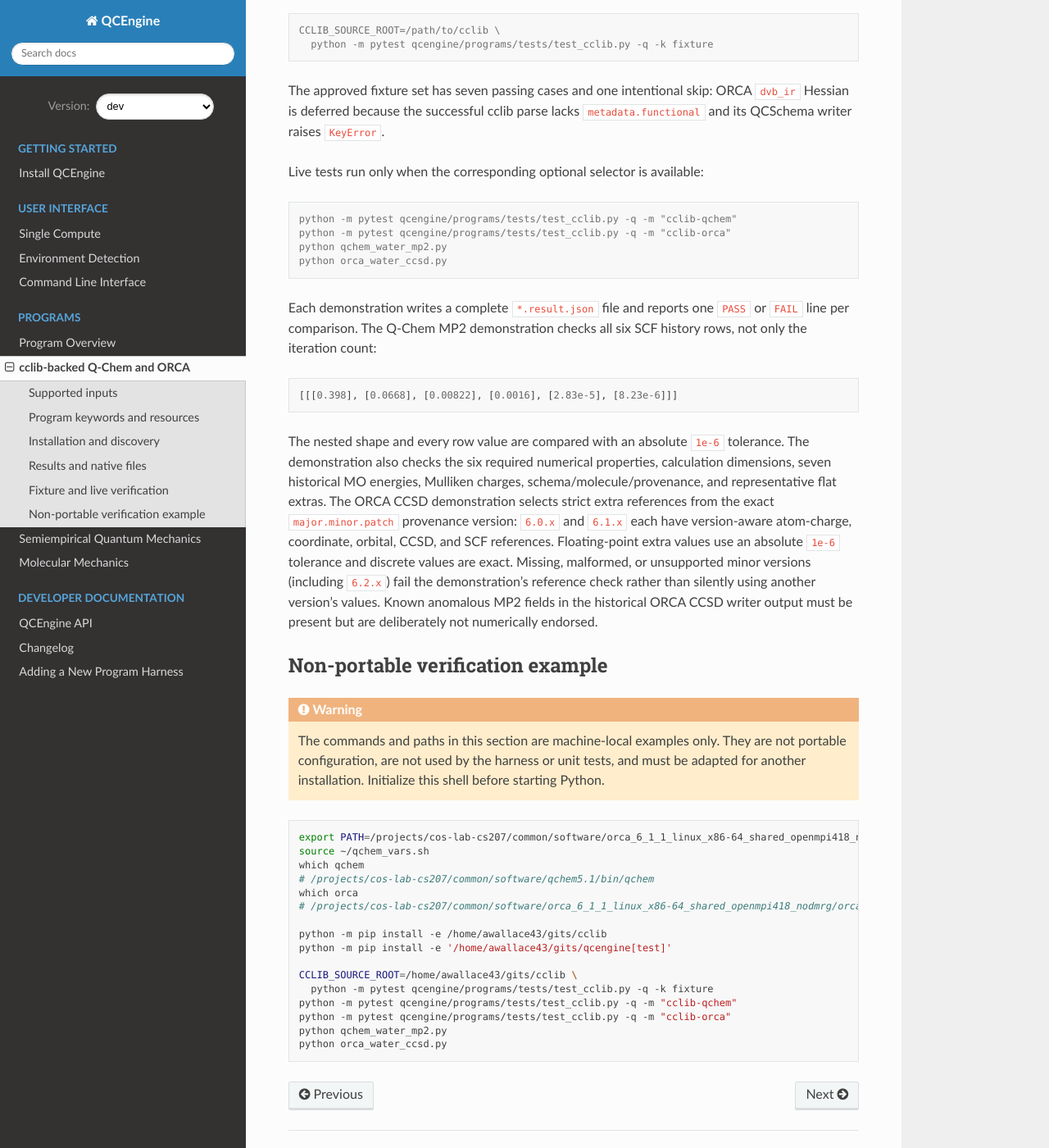
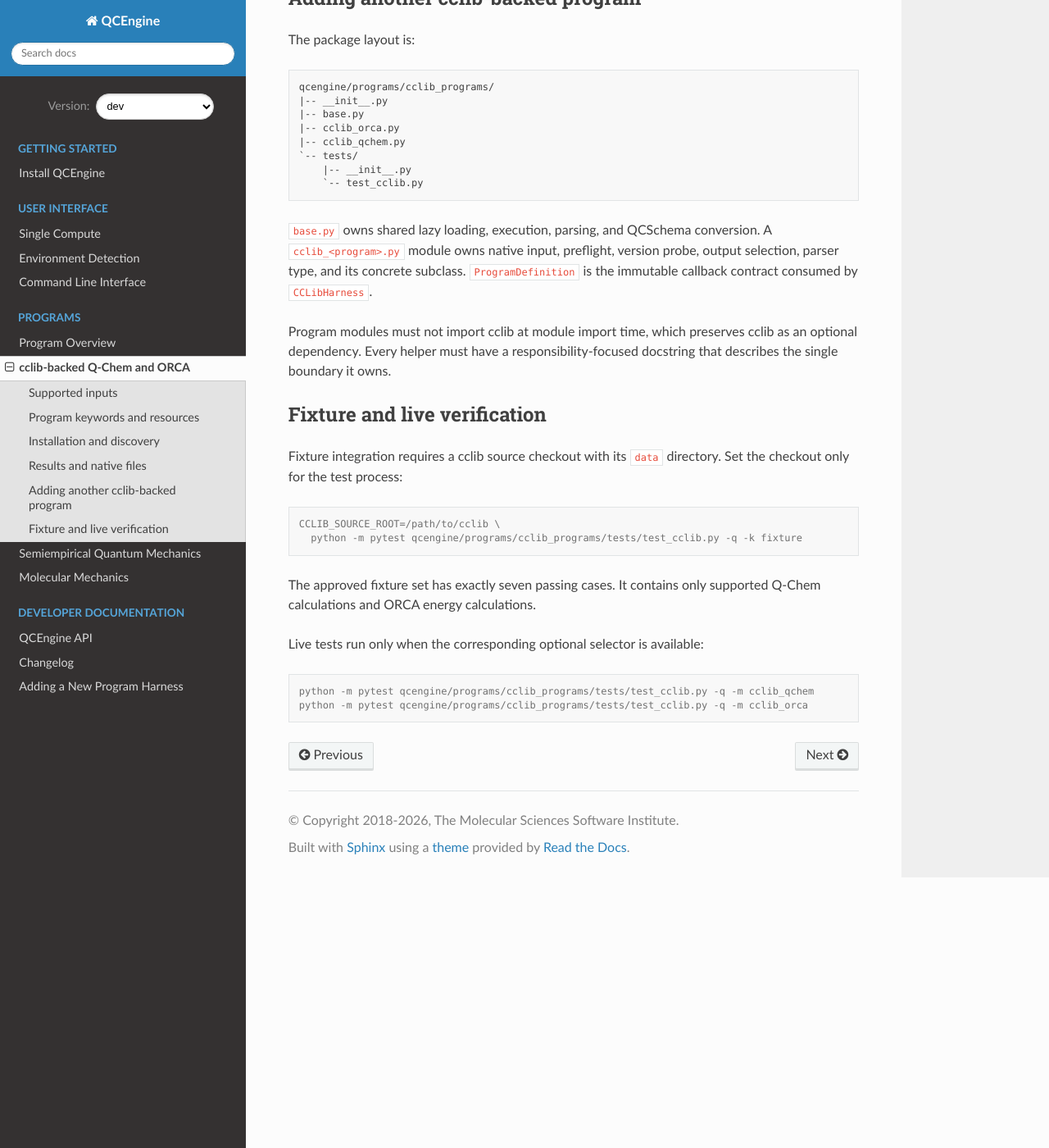
Before and after one commit to MolSSI/QCEngine, a Sphinx documentation site: the page built from docs/source/programs_cclib.rst, in a window 1280 px wide and 1400 px high, scrolled down 3208 px. Shown: the whole window at 82% size. Built offline with Sphinx 7.4.7 and the Read the Docs theme 3.1.0, drawn with Linux system fonts in a browser that asks for light colours; the version number could not be read and is left out; some of the changed text lies outside the part shown.

Commit message:
docs: describe extensible cclib harness package

```diff
--- a/docs/source/programs_cclib.rst
+++ b/docs/source/programs_cclib.rst
@@ -17,27 +17,31 @@ Supported inputs
 
 The first implementation accepts only the following atomic calculations:
 
-+------------+-----------------+---------------------+
-| Driver     | Q-Chem job type | ORCA driver keyword |
-+============+=================+=====================+
-| ``energy`` | ``sp``          | none                |
-+------------+-----------------+---------------------+
-| ``gradient`` | ``force``     | ``engrad``          |
-+------------+-----------------+---------------------+
-| ``hessian`` | ``freq``       | ``freq``            |
-+------------+-----------------+---------------------+
++--------------+-----------------+---------------------+
+| Driver       | Q-Chem job type | ORCA support        |
++==============+=================+=====================+
+| ``energy``   | ``sp``          | supported           |
++--------------+-----------------+---------------------+
+| ``gradient`` | ``force``       | not supported       |
++--------------+-----------------+---------------------+
+| ``hessian``  | ``freq``        | not supported       |
++--------------+-----------------+---------------------+
 
-Methods are case-insensitive ``hf``, ``b3lyp``, ``bp86``, ``mp2``, and
-``ccsd``.  The basis must be a non-empty string.  Structured QCSchema basis
-objects are not supported.  Molecules must contain only real atoms; ghost atoms
-are rejected.  Charge, multiplicity, atom order, and Cartesian geometry come
-from the QCSchema molecule.  Geometry is written in bohr for Q-Chem and
-converted to Angstrom for ORCA.
+Method strings pass through to the native program rather than being restricted
+by a harness-maintained allowlist.  Methods unsupported by the selected native
+program fail downstream.  ORCA gradient and Hessian calculations are disabled
+because current cclib parsing does not support the verified output path.
+
+The basis must be a non-empty string.  Structured QCSchema basis objects are
+not supported.  Molecules must contain only real atoms; ghost atoms are
+rejected.  Charge, multiplicity, atom order, and Cartesian geometry come from
+the QCSchema molecule.  Geometry is written in bohr for Q-Chem and converted
+to Angstrom for ORCA.
 
 These selectors do not accept raw native input, multi-job or restart files,
-node launchers, or drivers and methods outside the lists above.  ORCA's
-node-parallel harness flag is scheduler capability metadata; the generated
-input uses ``TaskConfig.ncores`` in ``%pal``.
+node launchers, or unsupported drivers.  ORCA's node-parallel harness flag is
+scheduler capability metadata; the generated input uses ``TaskConfig.ncores``
+in ``%pal``.
 
 Program keywords and resources
 ------------------------------
@@ -101,12 +105,12 @@ for example:
 
    python -m pip install "cclib @ git+https://github.com/cclib/cclib.git"
 
-At availability checking time, QCEngine runs a small compatibility probe that
-validates the cclib writer's QCSchema v1 output, geometry units, and flat
-extras.  Each executable is discovered only through ``PATH`` and then checked
-for the expected program identity and minimum version.  Cached executable
-versions are keyed by resolved path, so an unrelated executable named ``orca``
-does not satisfy ``cclib-orca``.
+At availability checking time, QCEngine lazily imports the required cclib
+interfaces.  Each executable is discovered only through ``PATH`` and then
+checked for the expected program identity and minimum version.  Cached
+executable versions are keyed by resolved path, so an unrelated executable
+named ``orca`` does not satisfy ``cclib-orca``.  Real writer output is validated
+as QCSchema v1 during result conversion.
 
 Configure ``PATH`` and all proprietary-program environment variables *before*
 starting or importing in the Python process that will call QCEngine.  The
@@ -158,77 +162,49 @@ QCSchema v1 model rejects ``native_files``, the generated input is retained as
 ``extras["cclib_harness"]["native_input"]`` when requested and native files
 are otherwise omitted.
 
+Adding another cclib-backed program
+-----------------------------------
+
+The package layout is:
+
+.. code-block:: text
+
+   qcengine/programs/cclib_programs/
+   |-- __init__.py
+   |-- base.py
+   |-- cclib_orca.py
+   |-- cclib_qchem.py
+   `-- tests/
+       |-- __init__.py
+       `-- test_cclib.py
+
+``base.py`` owns shared lazy loading, execution, parsing, and QCSchema
+conversion.  A ``cclib_<program>.py`` module owns native input, preflight,
+version probe, output selection, parser type, and its concrete subclass.
+``ProgramDefinition`` is the immutable callback contract consumed by
+``CCLibHarness``.
+
+Program modules must not import cclib at module import time, which preserves
+cclib as an optional dependency.  Every helper must have a
+responsibility-focused docstring that describes the single boundary it owns.
+
 Fixture and live verification
 -----------------------------
 
 Fixture integration requires a cclib source checkout with its ``data``
-directory.  A portable invocation is:
+directory.  Set the checkout only for the test process:
 
 .. code-block:: console
 
    CCLIB_SOURCE_ROOT=/path/to/cclib \
-     python -m pytest qcengine/programs/tests/test_cclib.py -q -k fixture
+     python -m pytest qcengine/programs/cclib_programs/tests/test_cclib.py -q -k fixture
 
-The approved fixture set has seven passing cases and one intentional skip:
-ORCA ``dvb_ir`` Hessian is deferred because the successful cclib parse lacks
-``metadata.functional`` and its QCSchema writer raises ``KeyError``.
+The approved fixture set has exactly seven passing cases.  It contains only
+supported Q-Chem calculations and ORCA energy calculations.
 
 Live tests run only when the corresponding optional selector is available:
 
 .. code-block:: console
 
-   python -m pytest qcengine/programs/tests/test_cclib.py -q -m "cclib-qchem"
-   python -m pytest qcengine/programs/tests/test_cclib.py -q -m "cclib-orca"
-   python qchem_water_mp2.py
-   python orca_water_ccsd.py
-
-Each demonstration writes a complete ``*.result.json`` file and reports one
-``PASS`` or ``FAIL`` line per comparison.  The Q-Chem MP2 demonstration checks
-all six SCF history rows, not only the iteration count:
-
-.. code-block:: python
-
-   [[[0.398], [0.0668], [0.00822], [0.0016], [2.83e-5], [8.23e-6]]]
-
-The nested shape and every row value are compared with an absolute ``1e-6``
-tolerance.  The demonstration also checks the six required numerical
-properties, calculation dimensions, seven historical MO energies, Mulliken
-charges, schema/molecule/provenance, and representative flat extras.  The ORCA
-CCSD demonstration selects strict extra references from the exact
-``major.minor.patch`` provenance version: ``6.0.x`` and ``6.1.x`` each have
-version-aware atom-charge, coordinate, orbital, CCSD, and SCF references.
-Floating-point extra values use an absolute ``1e-6`` tolerance and discrete
-values are exact.  Missing, malformed, or unsupported minor versions (including
-``6.2.x``) fail
-the demonstration's reference check rather than silently using another
-version's values.  Known anomalous MP2 fields in the historical ORCA CCSD
-writer output must be present but are deliberately not numerically endorsed.
-
-Non-portable verification example
----------------------------------
-
-.. warning::
-
-   The commands and paths in this section are machine-local examples only.
-   They are not portable configuration, are not used by the harness or unit
-   tests, and must be adapted for another installation.  Initialize this shell
-   before starting Python.
-
-.. code-block:: bash
-
-   export PATH=/projects/cos-lab-cs207/common/software/orca_6_1_1_linux_x86-64_shared_openmpi418_nodmrg:$PATH
-   source ~/qchem_vars.sh
-   which qchem
-   # /projects/cos-lab-cs207/common/software/qchem5.1/bin/qchem
-   which orca
-   # /projects/cos-lab-cs207/common/software/orca_6_1_1_linux_x86-64_shared_openmpi418_nodmrg/orca
-
-   python -m pip install -e /home/awallace43/gits/cclib
-   python -m pip install -e '/home/awallace43/gits/qcengine[test]'
-
-   CCLIB_SOURCE_ROOT=/home/awallace43/gits/cclib \
-     python -m pytest qcengine/programs/tests/test_cclib.py -q -k fixture
-   python -m pytest qcengine/programs/tests/test_cclib.py -q -m "cclib-qchem"
-   python -m pytest qcengine/programs/tests/test_cclib.py -q -m "cclib-orca"
-   python qchem_water_mp2.py
-   python orca_water_ccsd.py
+   python -m pytest qcengine/programs/cclib_programs/tests/test_cclib.py -q -m cclib_qchem
+   python -m pytest qcengine/programs/cclib_programs/tests/test_cclib.py -q -m cclib_orca
```
Also changed, not shown: 1 other file.
